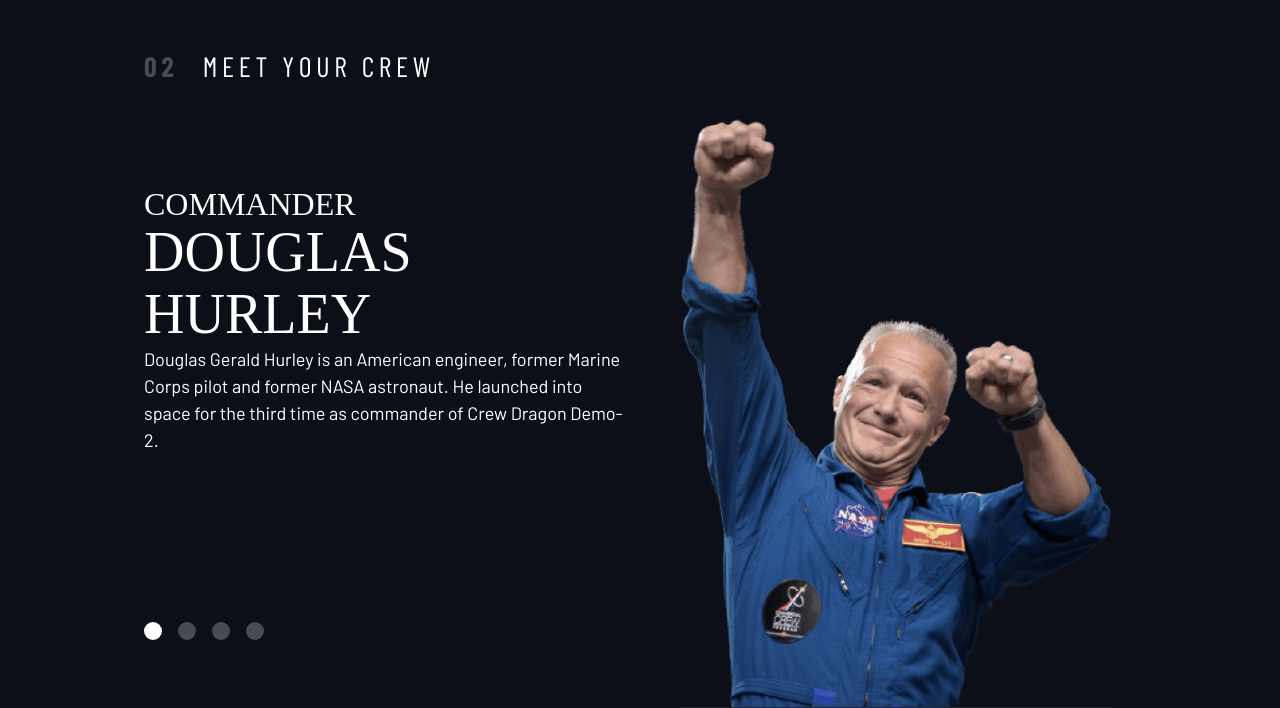
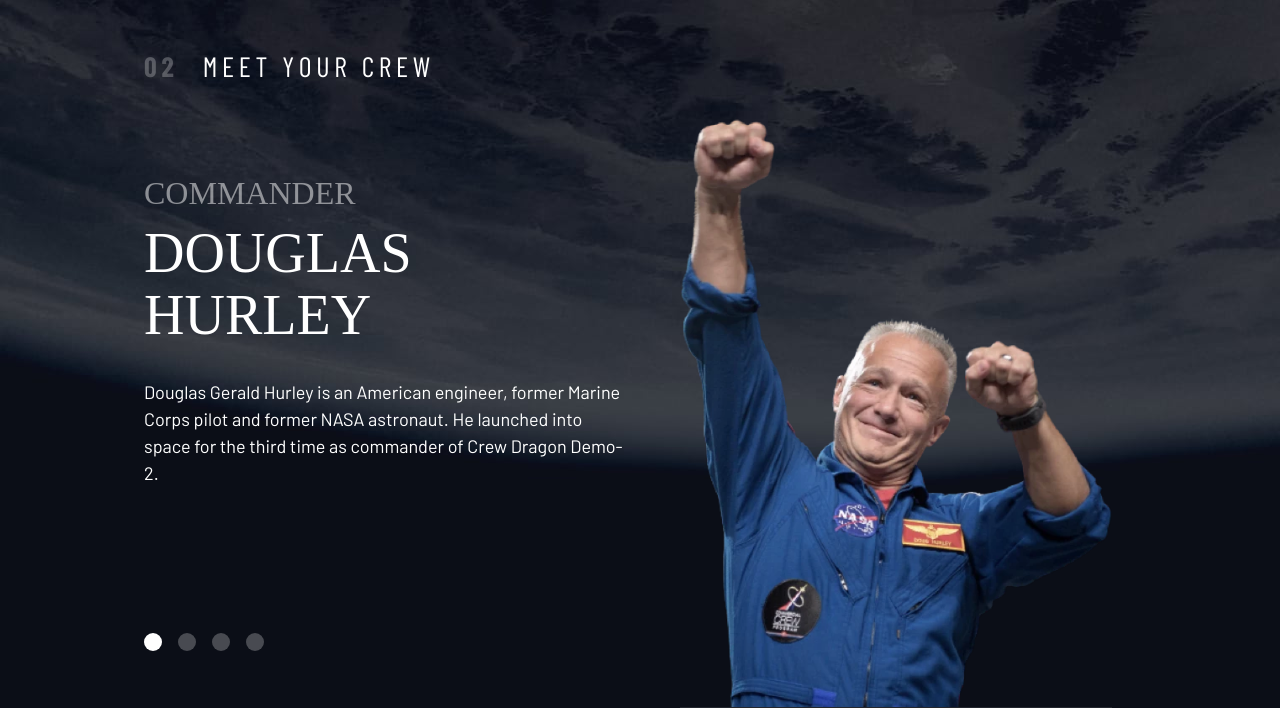
Before and after one commit to Orion-eng/space-tourism-responsive-website, a plain HTML site: page html/crew-pages/crew-commander.html in a window 1280 px wide. Shown: the part 161-869 px from the top of the page. Drawn offline with nearby package versions, Linux system fonts and the light colour scheme; a web font is replaced by a local one.

Commit message:
minor design improvements

```diff
--- a/css/style.css
+++ b/css/style.css
@@ -138,6 +138,10 @@ select {
 .flow > *:where(:not(:first-child)) {
     margin-top: var(--flow-space, 1rem);
     /* outline: 1px solid red; */
+}
+
+.flow-space--small {
+    --flow-space: .75rem;
 }
 
 .container {
@@ -447,7 +451,7 @@ select {
     border: 0;
     cursor: pointer;
     border-bottom: .2rem solid hsl(var(--clr-white) / 0);
-
+    background-color: transparent;
 }
 
 .underline-indicators > *:hover,
@@ -523,6 +527,8 @@ select {
     background-position: bottom center;
 }
 
+/* home */
+
 .home {
     background-image: url(../assets/home/background-home-mobile.jpg);
 }
@@ -539,6 +545,47 @@ select {
 @media (min-width: 45rem) {
     .home {
         background-image: url(../assets/home/background-home-desktop.jpg);
+    }
+}
+
+/* destination */
+.destination {
+    background-image: url(../assets/destination/background-destination-mobile.jpg);
+}
+
+@media (min-width: 35rem) {
+    .destination {
+        /* background-position: bottom center; */
+        /* background-size: cover; */
+        /* background-position: center center; */
+        background-image: url(../assets/destination/background-destination-tablet.jpg);
+    }
+}
+
+@media (min-width: 45rem) {
+    .destination {
+        background-image: url(../assets/destination/background-destination-desktop.jpg);
+    }
+}
+
+/* crew */
+
+.crew {
+    background-image: url(../assets/crew/background-crew-mobile.jpg);
+}
+
+@media (min-width: 35rem) {
+    .crew {
+        /* background-position: bottom center; */
+        /* background-size: cover; */
+        /* background-position: center center; */
+        background-image: url(../assets/crew/background-crew-tablet.jpg);
+    }
+}
+
+@media (min-width: 45rem) {
+    .crew {
+        background-image: url(../assets/crew/background-crew-desktop.jpg);
     }
 }
 
@@ -571,7 +618,7 @@ select {
         'content';
 }
 
-.grid-container--destination > img {
+.grid-container--destination > picture {
     grid-area: image;
     max-width: 60%;
 }
@@ -605,7 +652,7 @@ select {
         'content';
 }
 
-.grid-container--crew > img {
+.grid-container--crew > picture {
     grid-area: image;
     max-width: 60%;
     border-bottom: 1px solid hsl(var(--clr-white) / .1);
@@ -617,6 +664,10 @@ select {
 
 .grid-container--crew > .crew-details {
     grid-area: content;
+}
+
+.crew-details h2 {
+    color: hsl(var(--clr-white) / .5);
 }
 
 @media (min-width: 35em ){
@@ -672,8 +723,8 @@ select {
 
     }
 
-    .grid-container--destination > img,
-    .grid-container--crew > img {
+    .grid-container--destination > picture,
+    .grid-container--crew > picture {
         max-width: 90%;
     }
 
@@ -694,7 +745,7 @@ select {
         justify-self: start;
     }
 
-    .grid-container--crew > img {
+    .grid-container--crew > picture {
         align-self: end;
     }
 }
--- a/html/crew-pages/crew-commander.html
+++ b/html/crew-pages/crew-commander.html
@@ -59,19 +59,21 @@
       <button aria-selected="false"><span class="sr-only">The crew engineer</span></button>
     </div>
 
-    <article class="crew-details">
-      <h2 class="fs-600 ff-serif uppercase">
-        Commander
-      </h2>
-
-      <p class="fs-700 ff-serif uppercase">Douglas Hurley</p>
+    <article class="crew-details flow">
+      <header class="flow flow-space--small">
+        <h2 class="fs-600 ff-serif uppercase">Commander</h2>
+        <p class="fs-700 ff-serif uppercase">Douglas Hurley</p>
+      </header>
       <p class="">
         Douglas Gerald Hurley is an American engineer, former Marine Corps pilot
         and former NASA astronaut. He launched into space for the third time as
         commander of Crew Dragon Demo-2.
       </p>
     </article>
-    <img src="../../assets/crew/image-douglas-hurley.png" alt="Douglas Hurley">
+    <picture>
+      <source srcset="../../assets/crew/image-douglas-hurley.webp" type="image/webp">
+      <img src="../../assets/crew/image-douglas-hurley.png" alt="Douglas Hurley">
+    </picture>
   </main>
 </body>
 </html>
```
Also changed, not shown: html/design-system.html (+3 -3 lines), html/destination-pages/destination-moon.html (+8 -5 lines).
